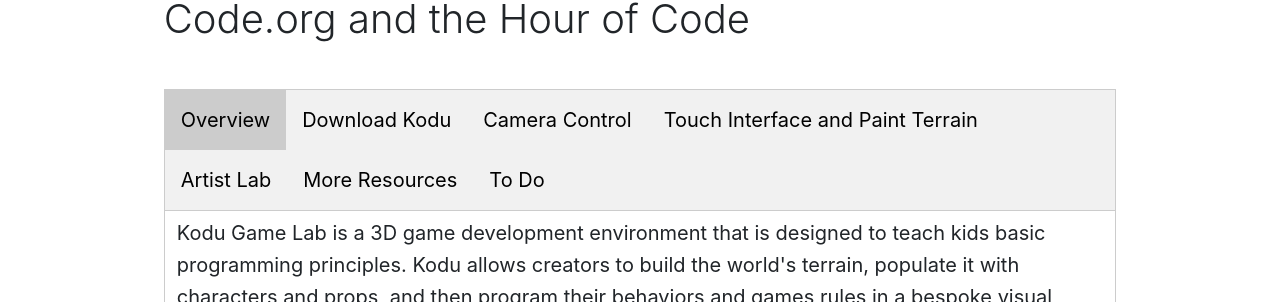
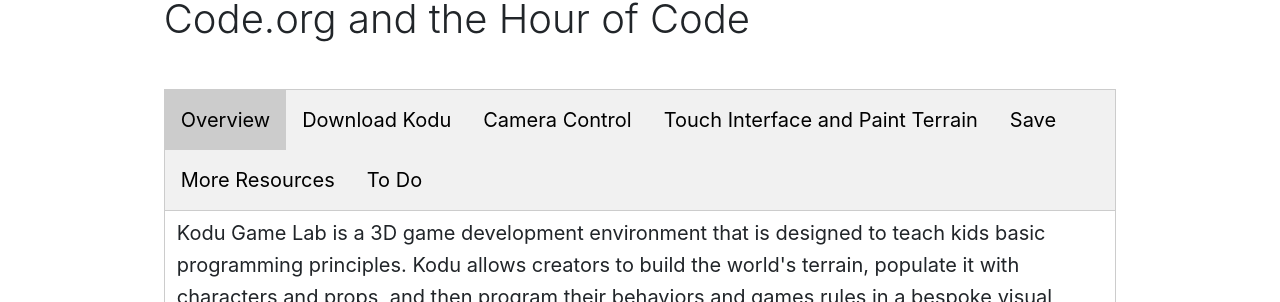
Before and after one commit to Montana-Media-Arts/ESPORTSSummer, a Jekyll site: the page built from modules/day-1/_posts/2017-01-09-kodu.md, in a window 1280 px wide. Shown: the part 478-780 px from the top of the page. Built offline with Jekyll 4.4.1, drawn with Linux system fonts in a browser that asks for light colours; nearby versions of some CDN libraries.

Commit message:
Update 2017-01-09-kodu.md

```diff
--- a/modules/day-1/_posts/2017-01-09-kodu.md
+++ b/modules/day-1/_posts/2017-01-09-kodu.md
@@ -10,7 +10,7 @@ module: 1
   <button class="tablinks" onclick="openTab(event, 'Download')">Download Kodu</button>
    <button class="tablinks" onclick="openTab(event, 'CameraControl')">Camera Control</button>
    <button class="tablinks" onclick="openTab(event, 'TouchandPaint')">Touch Interface and Paint Terrain</button>
-  <button class="tablinks" onclick="openTab(event, 'Save')">Artist Lab</button>
+  <button class="tablinks" onclick="openTab(event, 'Save')">Save</button>
    <button class="tablinks" onclick="openTab(event, 'MoreResources')">More Resources</button>
    <button class="tablinks" onclick="openTab(event, 'To Do')">To Do</button>
 
@@ -54,7 +54,6 @@ The heart of Kodu is the tile-based programming language. The language is high l
 
 <p><a href="https://youtu.be/E0l9i5aOEkc" data-lity>Save the World</a></p>
 
-<p>Finally, we are going to do some more exploration using Artist Lab.</p>
 
 </div>
 <div id="MoreResources" class="tabcontent">
```
